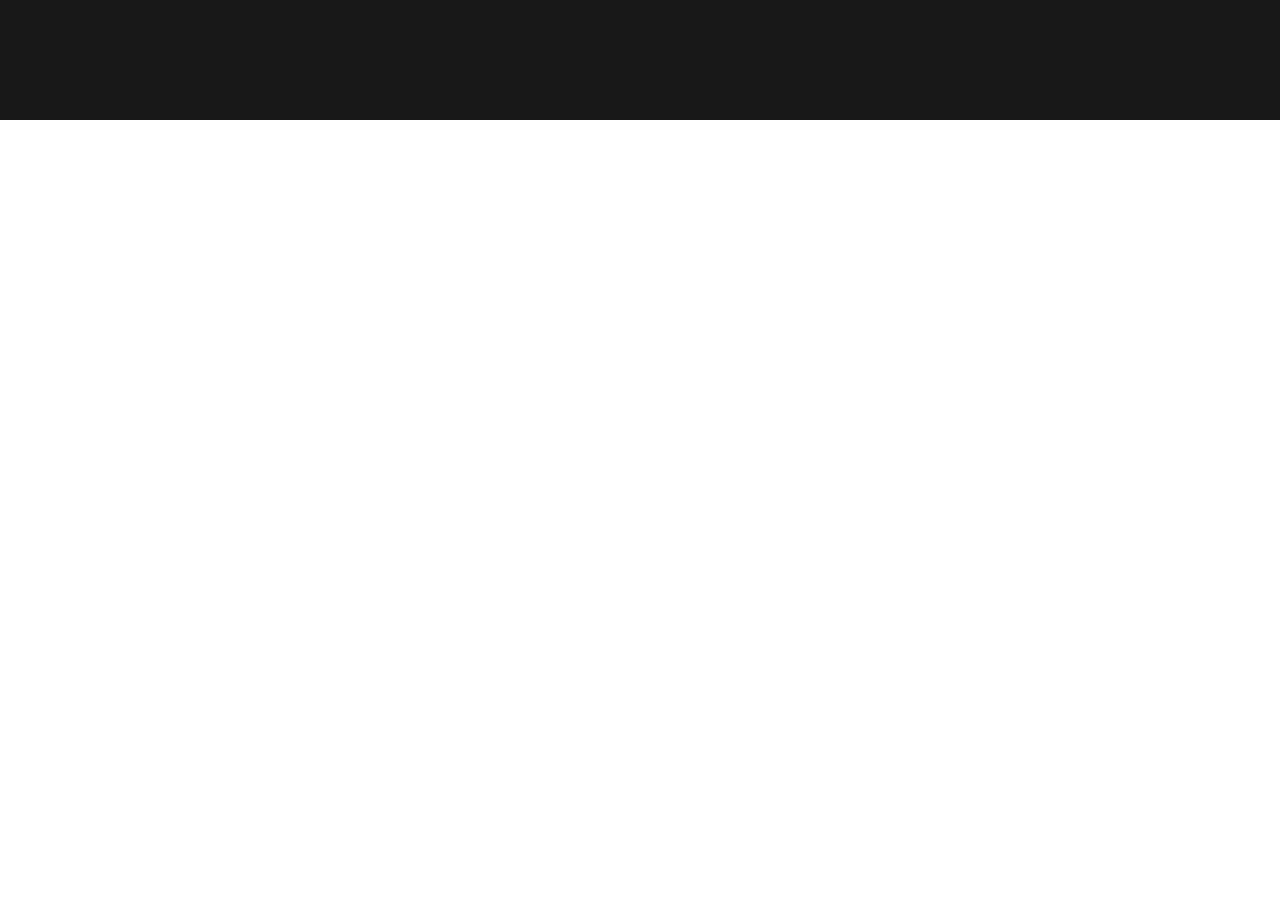
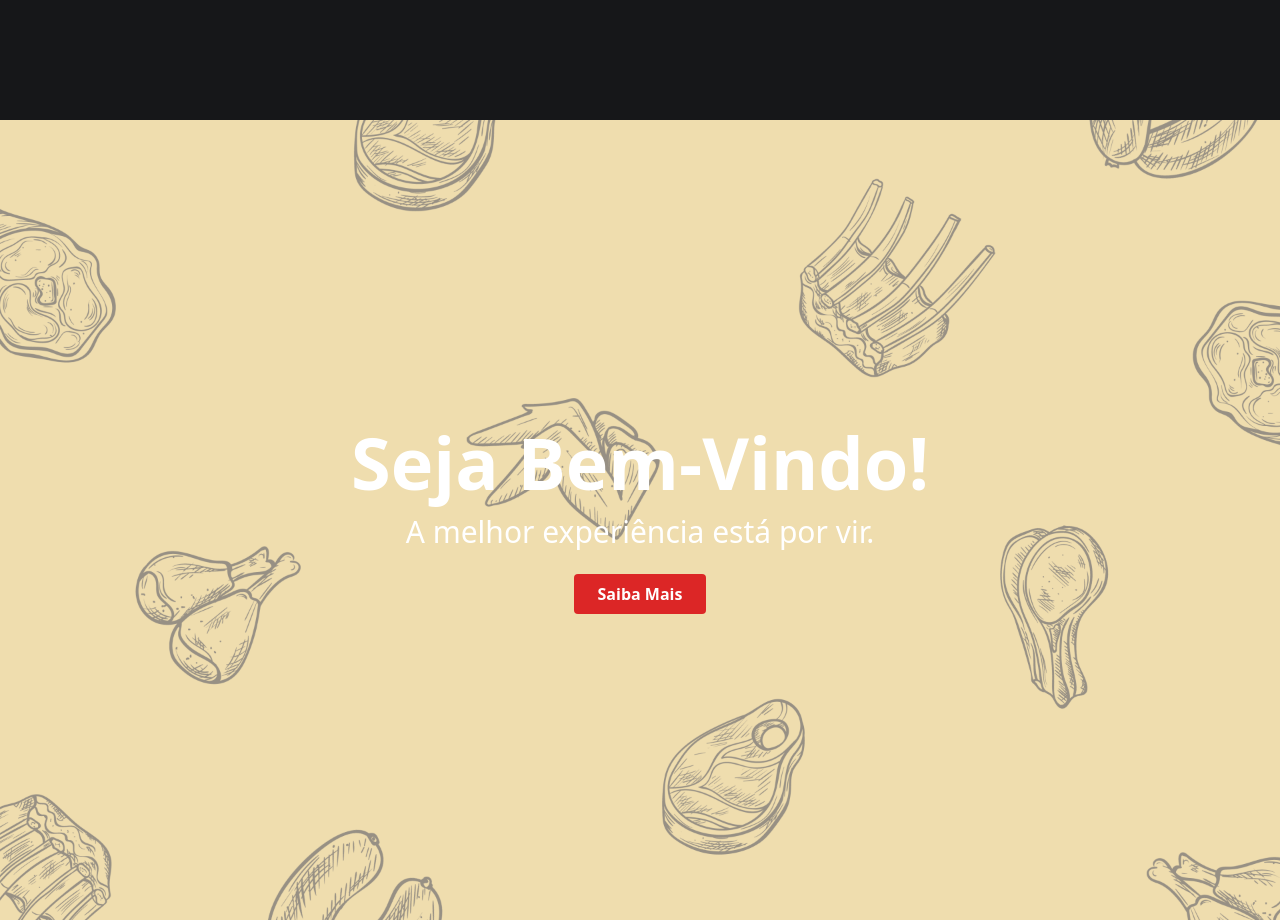
Before and after one commit to VictorBravim/RedRoast, a Vue app: page / in a window 1280 px wide. Shown: the part 1480-2400 px from the top of the page. Before the commit the page ends 1632 px from the top, so only its background shows below. Built offline with nearby package versions, Linux system fonts and the light colour scheme.

Commit message:
Mudança

```diff
--- a/src/App.vue
+++ b/src/App.vue
@@ -4,8 +4,7 @@
     <HeroSection />
     <CardSection />
     <AboutSection />
-    <div class="container mx-auto p-4">
-    </div>
+    <InfoSection />
   </div>
 </template>
 
@@ -14,6 +13,7 @@ import NavBar from './components/NavBar.vue';
 import HeroSection from './components/HeroSection.vue';
 import CardSection from './components/CardSection.vue';
 import AboutSection from './components/AboutSection.vue';
+import InfoSection from './components/InfoSection.vue';
 
 export default {
   name: 'App',
@@ -22,6 +22,7 @@ export default {
     HeroSection,
     CardSection,
     AboutSection,
+    InfoSection,
   }
 }
 </script>
--- /dev/null
+++ b/src/components/InfoSection.vue
@@ -0,0 +1,23 @@
+<template>
+  <div class="hero-section bg-cover bg-center h-screen flex items-center justify-center text-center">
+    <div class="text-white">
+      <h1 class="text-4xl md:text-5xl lg:text-7xl font-bold mb-4">Seja Bem-Vindo!</h1>
+      <h4 class="text-lg md:text-xl lg:text-3xl mb-6">A melhor experiência está por vir.</h4>
+      <button class="bg-red-600 hover:bg-red-700 text-white font-bold py-2 px-6 rounded">
+        Saiba Mais
+      </button>
+    </div>
+  </div>
+</template>
+
+<script>
+export default {
+  name: 'InfoSection'
+}
+</script>
+
+<style scoped>
+.hero-section {
+  background-image: url('~@/assets/bg2.png');
+}
+</style>
```
Also changed, not shown: src/assets/bg2.png (added).
